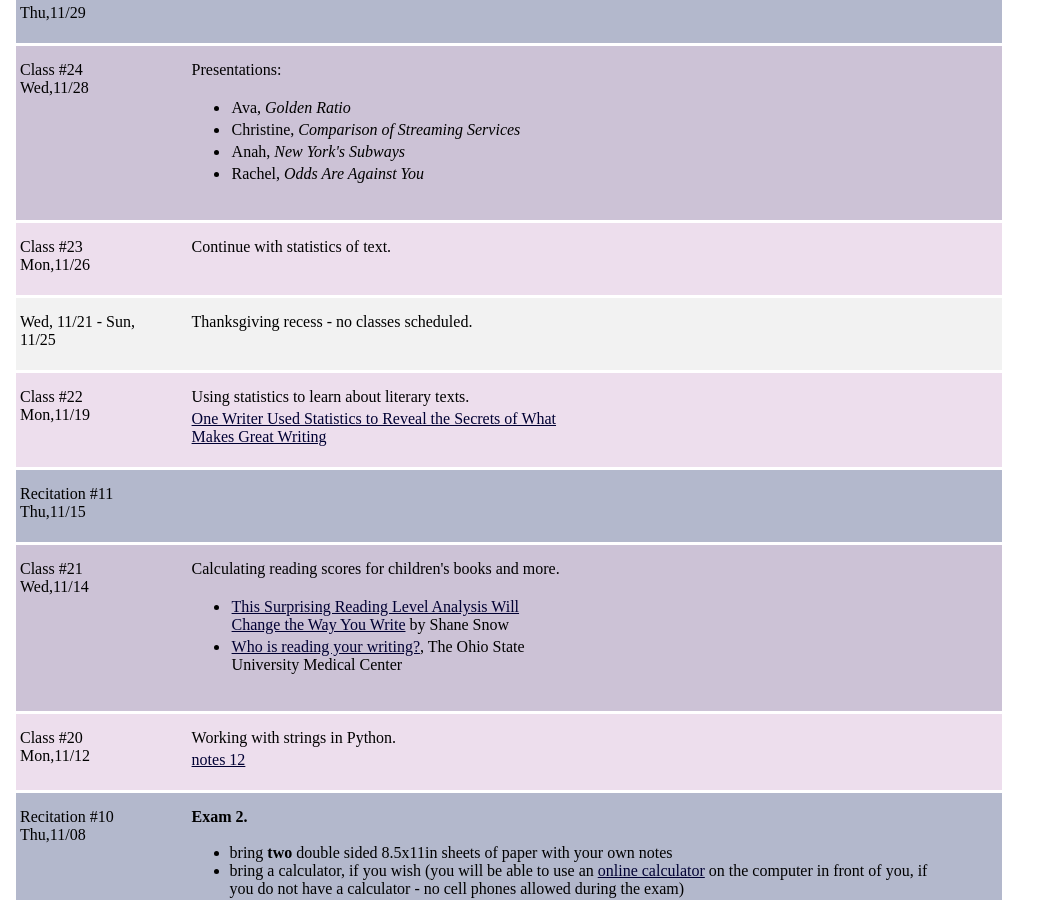
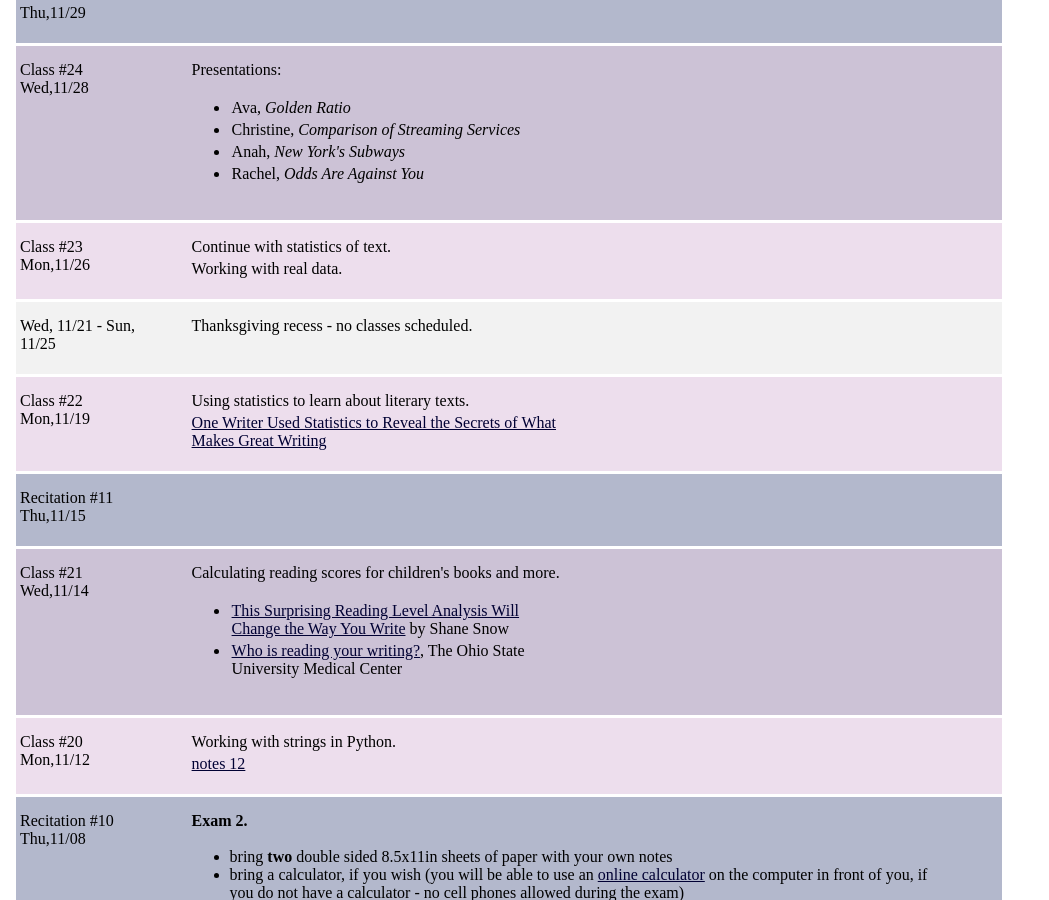
Before and after one commit to joannakl/core109_f18, a Jekyll site: the page built from daily.html, in a window 1280 px wide and 900 px high, scrolled down 827 px. Shown: the whole window, without its empty margins (0-1049 px from the left). Built offline with Jekyll 4.4.1, drawn with Linux system fonts in a browser that asks for light colours; comment, search, counter and statistics services are not loaded.

Commit message:
updating topics covered

```diff
--- a/_includes/daily/lec23.markdown
+++ b/_includes/daily/lec23.markdown
@@ -13,6 +13,7 @@ Mon,11/26
 
 Continue with statistics of text.
 
+Working with real data.
 
 
 </p>
```
